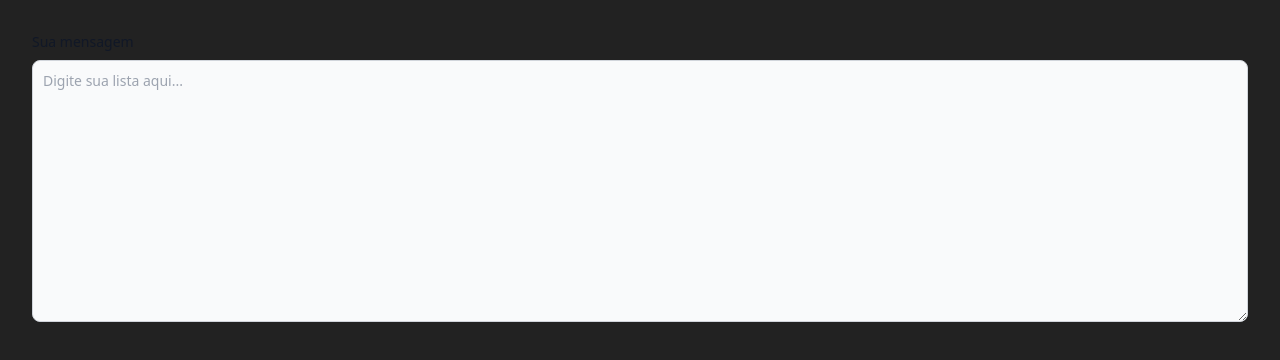
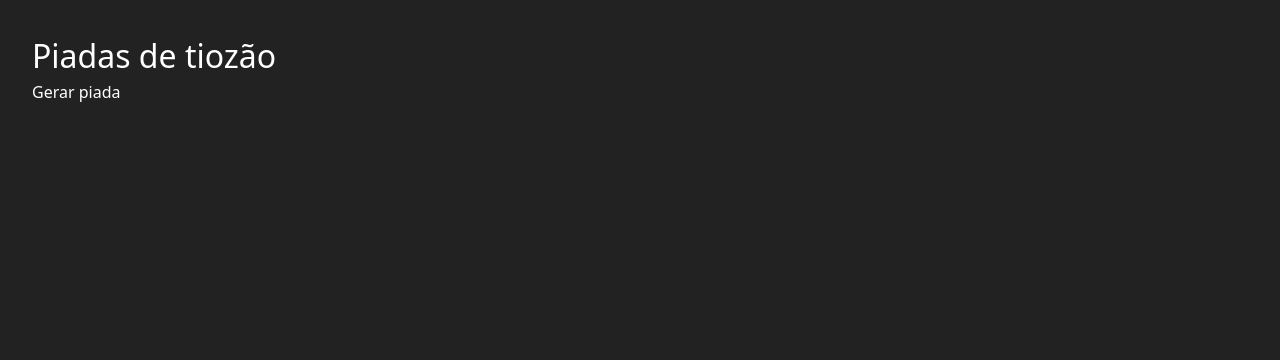
Before and after one commit to juliocesardemoraes/css-zeus, a website built with Vite: page src/index.html in a window 1280 px wide. Built offline with nearby package versions, Linux system fonts and the light colour scheme.

Commit message:
feat: add js-v2-promises

```diff
--- a/src/index.html
+++ b/src/index.html
@@ -13,19 +13,10 @@
       rel="stylesheet"
     />
   </head>
-  <body class="h-[100vh]" onload="fetchData()">
-    <label
-      for="message"
-      class="block mb-2 text-sm font-medium text-gray-900 dark:text-white"
-      >Sua mensagem</label
-    >
-    <textarea
-      id="message"
-      rows="12"
-      class="block p-2.5 w-full text-sm text-gray-900 bg-gray-50 rounded-lg border border-gray-300 focus:ring-blue-500 focus:border-blue-500 dark:bg-gray-700 dark:border-gray-600 dark:placeholder-gray-400 dark:text-white dark:focus:ring-blue-500 dark:focus:border-blue-500"
-      placeholder="Digite sua lista aqui..."
-      onkeyup="saveData()"
-    ></textarea>
+  <body class="h-[100vh]">
+    <h1>Piadas de tiozão</h1>
+    <button onclick="fetchData()">Gerar piada</button>
+    <h2 id="piadaresposta"></h2>
   </body>
   <script type="module" src="./js/main.js"></script>
 </html>
--- a/src/js/main.js
+++ b/src/js/main.js
@@ -1,18 +1,12 @@
-// Pegar dados do textarea
-const textareaContent = document.getElementById("message");
+const domH1 = document.getElementById("piadaresposta");
 
-const saveData = () => {
-  console.log("CHAMOu", textareaContent.value);
-  // Guardar no localstorage - OK
-  localStorage.setItem("notas", textareaContent.value);
+const fetchData = async () => {
+  const res = await fetch("http://localhost:3000/piadas");
+  const data = await res.json();
+
+  domH1.textContent = data.piada.piada;
+
+  console.log(data.piada.piada);
 };
 
-// Quando iniciar pegar os dados guardados
-// e popular textarea
-const fetchData = () => {
-  console.log("Fetch", textareaContent.value);
-  textareaContent.value = localStorage.getItem("notas");
-};
-
-window.saveData = saveData;
 window.fetchData = fetchData;
```
